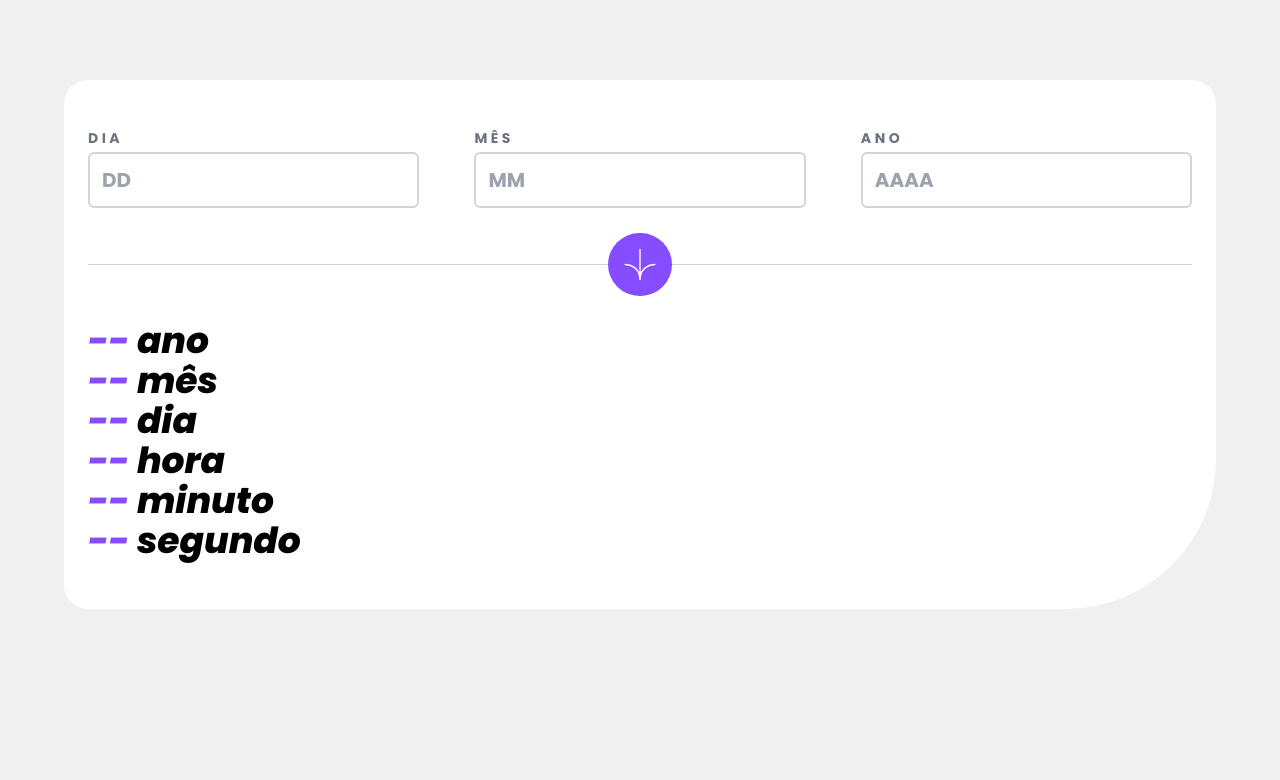
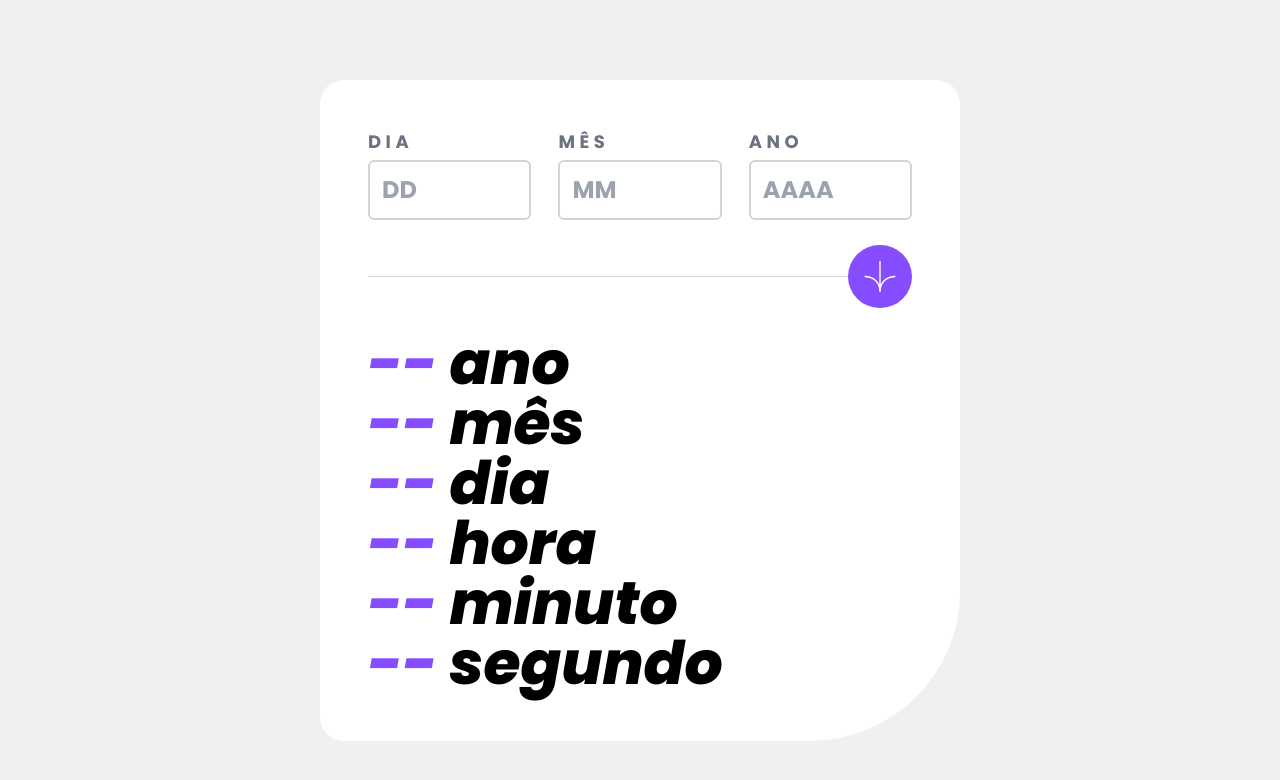
Before and after one commit to paulobarone/age-calculator, a React (Create React App) app: page / in a window 1280 px wide. Shown: the top 780 px of the page. Built offline with nearby package versions, Linux system fonts and the light colour scheme.

Commit message:
add complete responsive layout

```diff
--- a/src/App.js
+++ b/src/App.js
@@ -3,7 +3,7 @@ import { useState } from "react";
 
 export default function App() {
   const [ data, setData ] = useState({ seconds: '--', minutes: '--', hours: '--', days: '--', months: '--', years: '--'});
-  const [ errors, setErrors ] = useState({ seconds: null, minutes: null, hours: null, dayError: null, monthError: null, yearError: null });
+  const [ errors, setErrors ] = useState({ dayError: null, monthError: null, yearError: null });
 
   const calculateDate = (e) => {
     e.preventDefault();
@@ -88,36 +88,36 @@ export default function App() {
   }
 
   return (
-    <section className="bg-white px-6 py-12 rounded-3xl rounded-br-[150px] mx-[5%] mt-20">
+    <section className="bg-white px-6 py-12 rounded-3xl rounded-br-[150px] mx-[5%] md:mx-[10%] md:px-8 lg:mx-[25%] lg:px-12 mt-20">
       <form onSubmit={calculateDate} className="flex flex-col gap-4 justify-between">
         <div className="flex flex-row justify-between">
           <div className="flex flex-col w-[30%]">
-            <label className={`${errors.dayError ? "text-light-red" : "text-gray-500"} tracking-[.25em] mb-1 text-sm font-bold`} htmlFor="day">DIA</label>
-            <input autoComplete="off" name="day" className={`font-bold text-xl p-3 border-solid border-2 ${errors.dayError ? "invalid" : "border-gray-300 focus:border-purple"} rounded-md outline-none`} type="number" placeholder="DD" id="day" />
+            <label className={`${errors.dayError ? "text-light-red" : "text-gray-500"} tracking-[.25em] mb-1 text-sm md:text-lg font-bold`} htmlFor="day">DIA</label>
+            <input autoComplete="off" name="day" className={`font-bold text-xl lg:text-2xl p-3 border-solid border-2 ${errors.dayError ? "invalid" : "border-gray-300 focus:border-purple"} rounded-md outline-none`} type="number" placeholder="DD" id="day" />
             {errors.dayError && <span className="text-center text-xs font-thin mt-1 italic text-light-red">{errors.dayError}</span>}
           </div>
           <div className="flex flex-col w-[30%]">
-            <label className={`${errors.monthError ? "text-light-red" : "text-gray-500"} tracking-[.25em] mb-1 text-sm font-bold`} htmlFor="month">MÊS</label>
-            <input autoComplete="off" name="month" className={`font-bold text-xl p-3 border-solid border-2 ${errors.monthError ? "invalid" : "border-gray-300 focus:border-purple"} rounded-md outline-none`} type="number" placeholder="MM" id="month" />
+            <label className={`${errors.monthError ? "text-light-red" : "text-gray-500"} tracking-[.25em] mb-1 text-sm md:text-lg font-bold`} htmlFor="month">MÊS</label>
+            <input autoComplete="off" name="month" className={`font-bold text-xl lg:text-2xl p-3 border-solid border-2 ${errors.monthError ? "invalid" : "border-gray-300 focus:border-purple"} rounded-md outline-none`} type="number" placeholder="MM" id="month" />
             {errors.monthError && <span className="text-center text-xs font-thin mt-1 italic text-light-red">{errors.monthError}</span>}
           </div>
           <div className="flex flex-col w-[30%]">
-            <label className={`${errors.yearError ? "text-light-red" : "text-gray-500"} tracking-[.25em] mb-1 text-sm font-bold`} htmlFor="year">ANO</label>
-            <input autoComplete="off" name="year" className={`font-bold text-xl p-3 border-solid border-2 ${errors.yearError ? "invalid" : "border-gray-300 focus:border-purple"} rounded-md outline-none`} type="number" placeholder="AAAA" id="year" />
+            <label className={`${errors.yearError ? "text-light-red" : "text-gray-500"} tracking-[.25em] mb-1 text-sm md:text-lg font-bold`} htmlFor="year">ANO</label>
+            <input autoComplete="off" name="year" className={`font-bold text-xl lg:text-2xl p-3 border-solid border-2 ${errors.yearError ? "invalid" : "border-gray-300 focus:border-purple"} rounded-md outline-none`} type="number" placeholder="AAAA" id="year" />
             {errors.yearError && <span className="text-center text-xs font-thin mt-1 italic text-light-red">{errors.yearError}</span>}
           </div>
         </div>
-        <div className="relative flex justify-center items-center w-full h-[1px] bg-gray-300 my-10">
+        <div className="relative flex justify-center items-center w-full h-[1px] bg-gray-300 my-10 md:justify-end">
           <button type="submit" className="absolute bg-purple rounded-full p-4"><img className="w-8" src={iconArrow} alt="Ícone de uma seta apontada para baixo"/></button>
         </div>
       </form>
       <div className="mt-4">
-        <p className="font-extrabold italic text-4xl"><span className="text-purple">{data.years}</span> {checkPluralDate(data.years) ? 'anos' : 'ano'}</p>
-        <p className="font-extrabold italic text-4xl"><span className="text-purple">{data.months}</span> {checkPluralDate(data.months) ? 'meses' : 'mês'}</p>
-        <p className="font-extrabold italic text-4xl"><span className="text-purple">{data.days}</span> {checkPluralDate(data.days) ? 'dias' : 'dia'}</p>
-        <p className="font-extrabold italic text-4xl"><span className="text-purple">{data.hours}</span> {checkPluralDate(data.hours) ? 'horas' : 'hora'}</p>
-        <p className="font-extrabold italic text-4xl"><span className="text-purple">{data.minutes}</span> {checkPluralDate(data.minutes) ? 'minutos' : 'minuto'}</p>
-        <p className="font-extrabold italic text-4xl"><span className="text-purple">{data.seconds}</span> {checkPluralDate(data.seconds) ? 'segundos' : 'segundo'}</p>
+        <p className="font-extrabold italic text-4xl md:text-6xl"><span className="text-purple">{data.years}</span> {checkPluralDate(data.years) ? 'anos' : 'ano'}</p>
+        <p className="font-extrabold italic text-4xl md:text-6xl"><span className="text-purple">{data.months}</span> {checkPluralDate(data.months) ? 'meses' : 'mês'}</p>
+        <p className="font-extrabold italic text-4xl md:text-6xl"><span className="text-purple">{data.days}</span> {checkPluralDate(data.days) ? 'dias' : 'dia'}</p>
+        <p className="font-extrabold italic text-4xl md:text-6xl"><span className="text-purple">{data.hours}</span> {checkPluralDate(data.hours) ? 'horas' : 'hora'}</p>
+        <p className="font-extrabold italic text-4xl md:text-6xl"><span className="text-purple">{data.minutes}</span> {checkPluralDate(data.minutes) ? 'minutos' : 'minuto'}</p>
+        <p className="font-extrabold italic text-4xl md:text-6xl"><span className="text-purple">{data.seconds}</span> {checkPluralDate(data.seconds) ? 'segundos' : 'segundo'}</p>
       </div>
     </section>
   );
```
